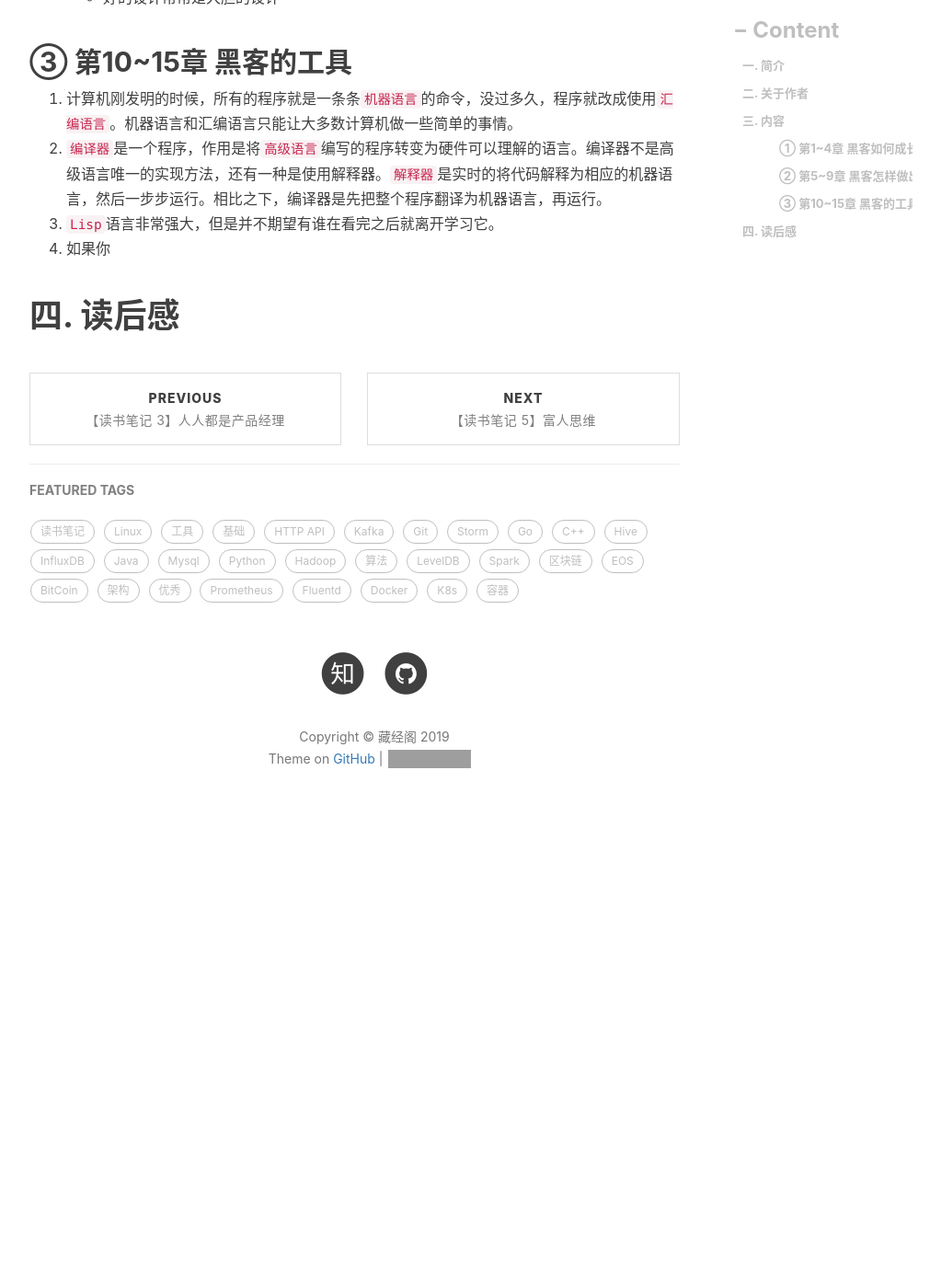
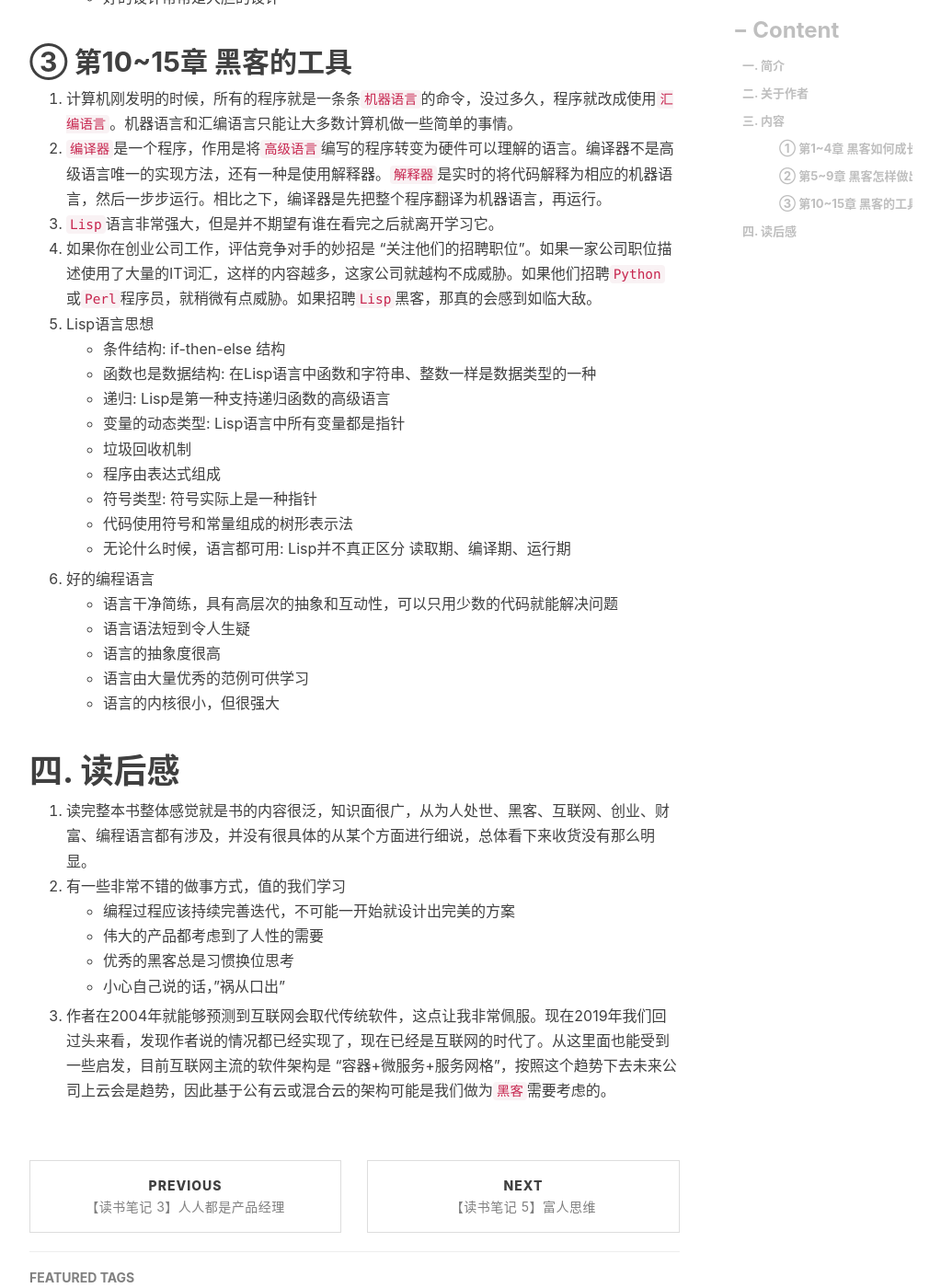
Before and after one commit to engru/chenguolin.github.io, a Jekyll site: the page built from _posts/2016-01-04-【读书笔记-4】黑客与画家.md, in a window 1280 px wide and 1400 px high, scrolled down 3390 px. Shown: the whole window at 92% size, without its empty margins (233-1256 px from the left). Built offline with Jekyll 4.4.1, drawn with Linux system fonts in a browser that asks for light colours; nearby versions of some CDN libraries; comment, search, counter and statistics services are not loaded; before the commit the page ends 4319 px from its top, so only the background shows below that; grey boxes are pictures that could not be loaded.

Commit message:
Update 2016-01-04-【读书笔记-4】黑客与画家.md

```diff
--- a/_posts/2016-01-04-【读书笔记-4】黑客与画家.md
+++ b/_posts/2016-01-04-【读书笔记-4】黑客与画家.md
@@ -90,6 +90,29 @@ tags:          #标签
 1. 计算机刚发明的时候，所有的程序就是一条条`机器语言`的命令，没过多久，程序就改成使用`汇编语言`。机器语言和汇编语言只能让大多数计算机做一些简单的事情。
 2. `编译器`是一个程序，作用是将`高级语言`编写的程序转变为硬件可以理解的语言。编译器不是高级语言唯一的实现方法，还有一种是使用解释器。`解释器`是实时的将代码解释为相应的机器语言，然后一步步运行。相比之下，编译器是先把整个程序翻译为机器语言，再运行。
 3. `Lisp`语言非常强大，但是并不期望有谁在看完之后就离开学习它。
-4. 如果你
+4. 如果你在创业公司工作，评估竞争对手的妙招是 "关注他们的招聘职位"。如果一家公司职位描述使用了大量的IT词汇，这样的内容越多，这家公司就越构不成威胁。如果他们招聘`Python`或`Perl`程序员，就稍微有点威胁。如果招聘`Lisp`黑客，那真的会感到如临大敌。
+5. Lisp语言思想
+   + 条件结构: if-then-else 结构
+   + 函数也是数据结构: 在Lisp语言中函数和字符串、整数一样是数据类型的一种
+   + 递归: Lisp是第一种支持递归函数的高级语言
+   + 变量的动态类型: Lisp语言中所有变量都是指针
+   + 垃圾回收机制
+   + 程序由表达式组成
+   + 符号类型: 符号实际上是一种指针
+   + 代码使用符号和常量组成的树形表示法
+   + 无论什么时候，语言都可用: Lisp并不真正区分 读取期、编译期、运行期
+6. 好的编程语言
+   + 语言干净简练，具有高层次的抽象和互动性，可以只用少数的代码就能解决问题
+   + 语言语法短到令人生疑
+   + 语言的抽象度很高
+   + 语言由大量优秀的范例可供学习
+   + 语言的内核很小，但很强大
 
 # 四. 读后感
+1. 读完整本书整体感觉就是书的内容很泛，知识面很广，从为人处世、黑客、互联网、创业、财富、编程语言都有涉及，并没有很具体的从某个方面进行细说，总体看下来收货没有那么明显。
+2. 有一些非常不错的做事方式，值的我们学习
+   + 编程过程应该持续完善迭代，不可能一开始就设计出完美的方案
+   + 伟大的产品都考虑到了人性的需要
+   + 优秀的黑客总是习惯换位思考
+   + 小心自己说的话，"祸从口出"
+3. 作者在2004年就能够预测到互联网会取代传统软件，这点让我非常佩服。现在2019年我们回过头来看，发现作者说的情况都已经实现了，现在已经是互联网的时代了。从这里面也能受到一些启发，目前互联网主流的软件架构是 "容器+微服务+服务网格"，按照这个趋势下去未来公司上云会是趋势，因此基于公有云或混合云的架构可能是我们做为`黑客`需要考虑的。
```
